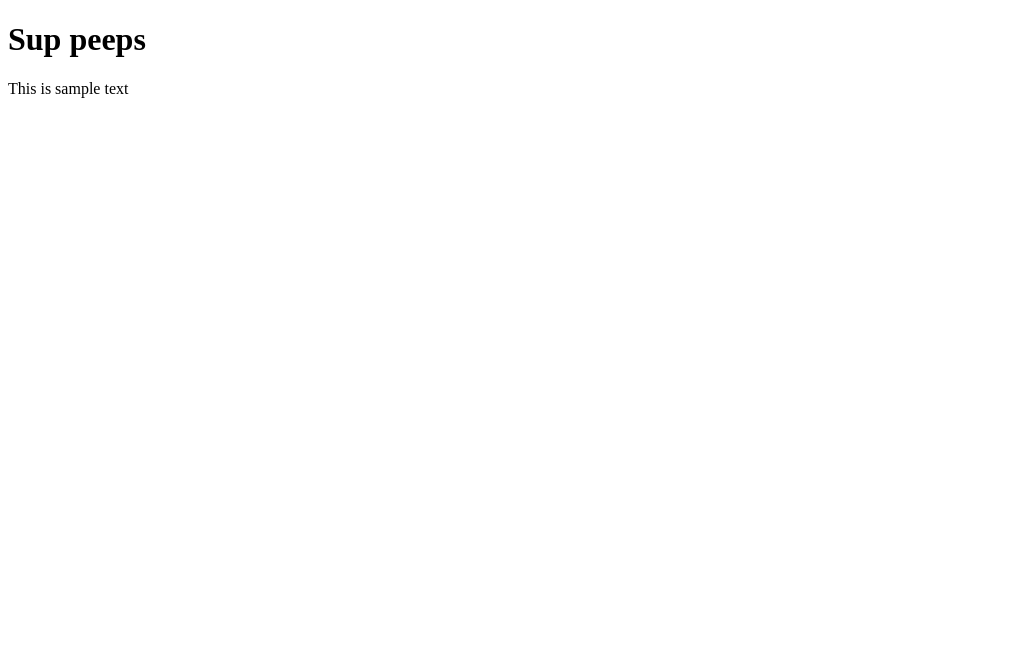
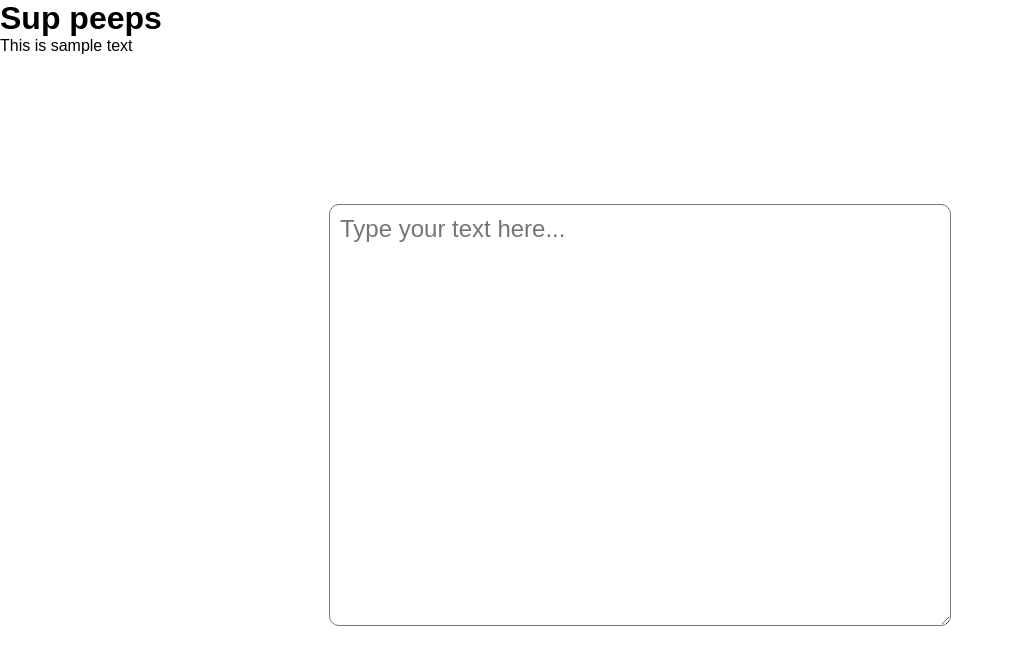
Before and after one commit to CamdynR/SDHacks2019, a plain HTML site: page index.html in a window 1280 px wide. Shown: the whole page, without its empty margins (0-1014 px from the left). Drawn offline with Linux system fonts and the light colour scheme.

Commit message:
User input box

```diff
--- a/assets/CSS/index.css
+++ b/assets/CSS/index.css
@@ -1 +1,44 @@
 /* Main Stylesheet */
+
+* {
+  font-family: 'Montserrat', sans-serif;
+  margin: 0;
+  padding: 0;
+}
+
+input:active,
+input:focus,
+textarea:active,
+textarea:focus {
+  outline: none;
+}
+
+#mainBodyGrid {
+  align-items: center;
+  display: grid;
+  grid-template-areas: "center";
+  grid-template-columns: 1fr;
+  grid-template-rows: 1fr;
+  height: 90vh;
+  justify-items: center;
+  position: relative;
+  width: 100%;
+}
+
+#userInput {
+  border-radius: 10px;
+  font-size: 1.5rem;
+  grid-area: "center";
+  height: 400px;
+  padding: 10px;
+  width: 600px;
+}
+
+#userInput:focus,
+#userInput:hover {
+  border-color: red;
+}
+
+#userInput:hover {
+  cursor: pointer;
+}
--- a/index.html
+++ b/index.html
@@ -19,6 +19,10 @@
 
   <main>
     <p>This is sample text</p>
+    <div id="mainBodyGrid">
+      <textarea id="userInput" placeholder="Type your text here..." onfocus="this.placeholder = ''"
+        onblur="this.placeholder = 'Type your text here...'"></textarea>
+    </div>
   </main>
 </body>
 
```
